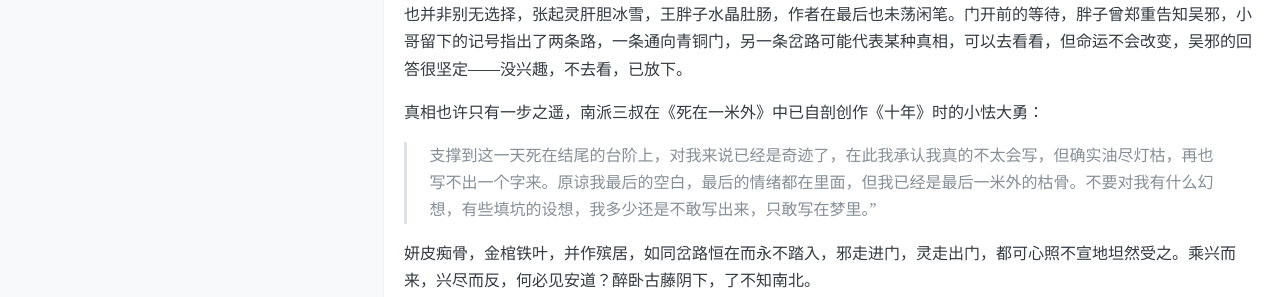
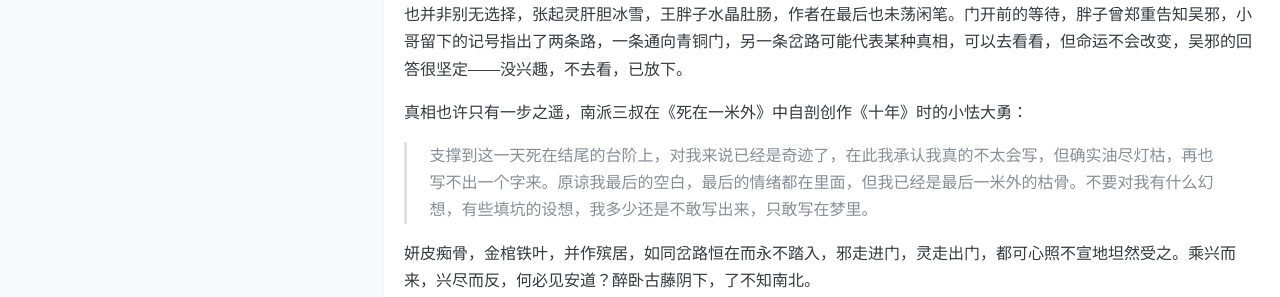
Before and after one commit to hylasnymphs/Adonis, a Jekyll site: the page built from _posts/2020-10-28-tenyears.md, in a window 1280 px wide and 900 px high, scrolled down 759 px. Shown: the part 474-771 px from the top of the window. Built offline with Jekyll 4.4.1, drawn with Linux system fonts in a browser that asks for light colours; comment, search, counter and statistics services are not loaded.

Commit message:
Update 2020-10-28-tenyears.md

```diff
--- a/_posts/2020-10-28-tenyears.md
+++ b/_posts/2020-10-28-tenyears.md
@@ -28,8 +28,8 @@ comments: true
 
 也并非别无选择，张起灵肝胆冰雪，王胖子水晶肚肠，作者在最后也未荡闲笔。门开前的等待，胖子曾郑重告知吴邪，小哥留下的记号指出了两条路，一条通向青铜门，另一条岔路可能代表某种真相，可以去看看，但命运不会改变，吴邪的回答很坚定——没兴趣，不去看，已放下。
 
-真相也许只有一步之遥，南派三叔在《死在一米外》中已自剖创作《十年》时的小怯大勇：
+真相也许只有一步之遥，南派三叔在《死在一米外》中自剖创作《十年》时的小怯大勇：
 
-> 支撑到这一天死在结尾的台阶上，对我来说已经是奇迹了，在此我承认我真的不太会写，但确实油尽灯枯，再也写不出一个字来。原谅我最后的空白，最后的情绪都在里面，但我已经是最后一米外的枯骨。不要对我有什么幻想，有些填坑的设想，我多少还是不敢写出来，只敢写在梦里。”
+> 支撑到这一天死在结尾的台阶上，对我来说已经是奇迹了，在此我承认我真的不太会写，但确实油尽灯枯，再也写不出一个字来。原谅我最后的空白，最后的情绪都在里面，但我已经是最后一米外的枯骨。不要对我有什么幻想，有些填坑的设想，我多少还是不敢写出来，只敢写在梦里。
 
 妍皮痴骨，金棺铁叶，并作殡居，如同岔路恒在而永不踏入，邪走进门，灵走出门，都可心照不宣地坦然受之。乘兴而来，兴尽而反，何必见安道？醉卧古藤阴下，了不知南北。
```
